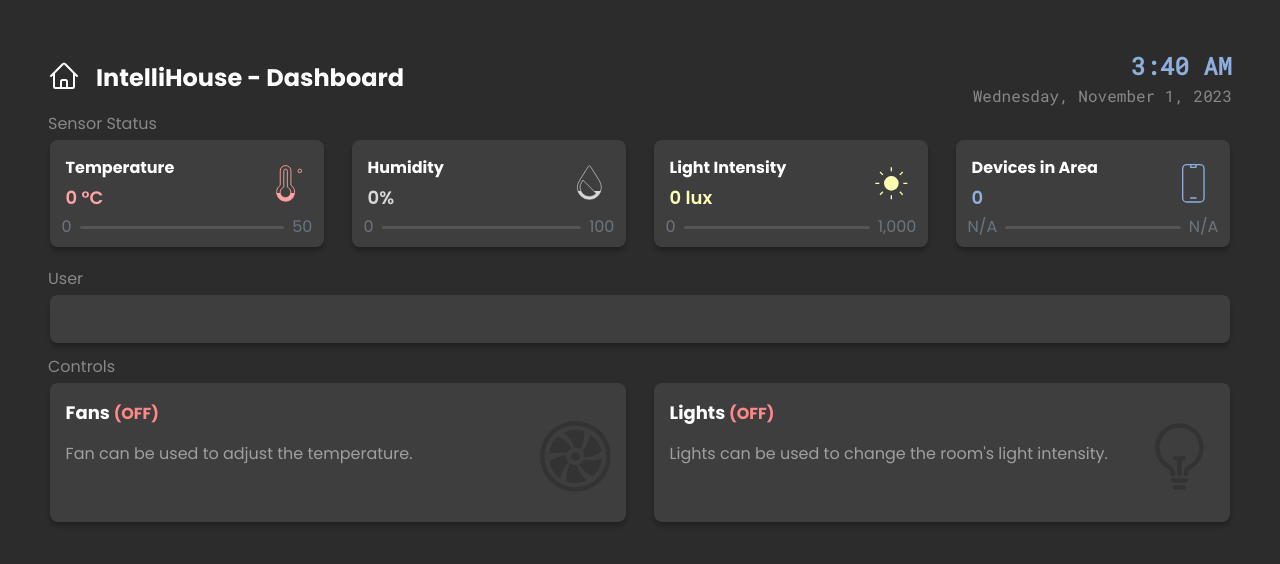
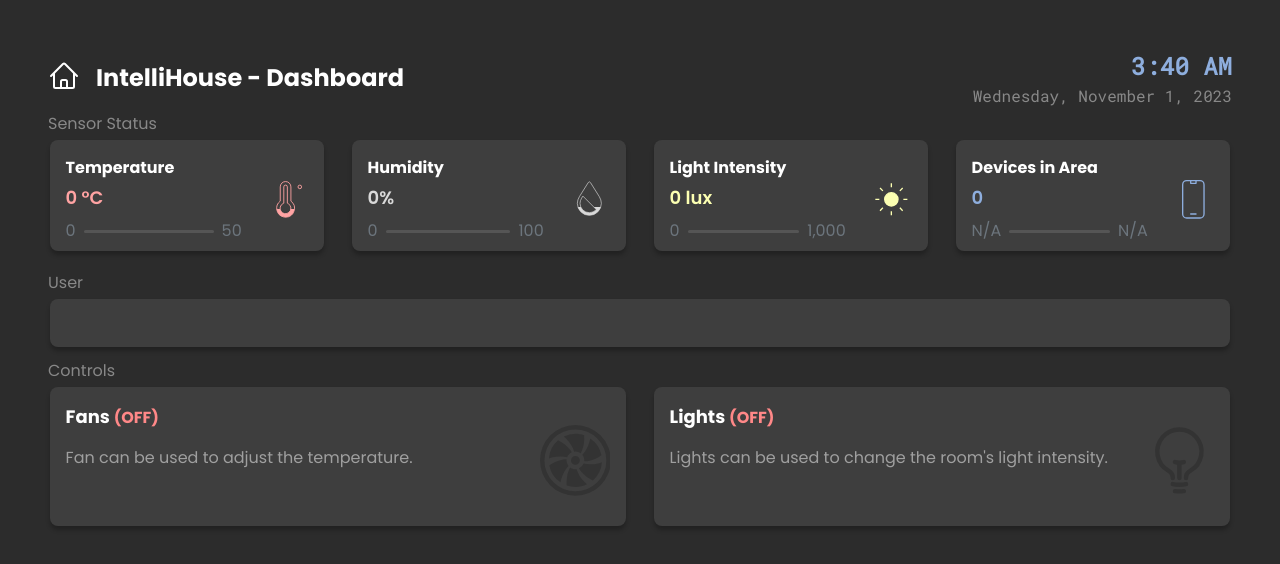
Before and after one commit to Jxl-s/iot-dashboard, a plain HTML site: page static/index.html in a window 1280 px wide. Drawn offline with nearby package versions, Linux system fonts and the light colour scheme; no server answers.

Commit message:
more compact % bar

```diff
--- a/static/index.html
+++ b/static/index.html
@@ -50,6 +50,15 @@
                         <div class="lg-card-highlight" style="color: #ffa3a3;">
                             <span id="sensor-temp-val">0</span> °C
                         </div>
+                        <div class="mt-2 d-flex align-items-center">
+                            <span class="text-secondary">0</span>
+                            <div class="w-100 rounded sensor-bar-back mx-2">
+                                <div id="bar_temp" style="width: 0%; background-color: #ffa3a3aa;"
+                                    class="rounded h-100">
+                                </div>
+                            </div>
+                            <span class="text-secondary">50</span>
+                        </div>
                     </div>
                     <div class="col-0 col-lg-3 d-none d-lg-block justify-content-center align-items-center">
                         <svg xmlns="http://www.w3.org/2000/svg" fill="none" viewBox="0 0 24 24" stroke-width="0.5"
@@ -67,15 +76,6 @@
                             <circle cx="19" cy="5" r="1" fill="none" />
                         </svg>
                     </div>
-
-                    <div class="px-2 mt-1 d-flex align-items-center">
-                        <span class="text-secondary">0</span>
-                        <div class="w-100 rounded sensor-bar-back mx-2">
-                            <div id="bar_temp" style="width: 0%; background-color: #ffa3a3aa;" class="rounded h-100">
-                            </div>
-                        </div>
-                        <span class="text-secondary">50</span>
-                    </div>
                 </div>
 
             </div>
@@ -85,6 +85,15 @@
                         <p class="lg-card-smtitle">Humidity</p>
                         <div class="lg-card-highlight" style="color: #d8d8d8;">
                             <span id="sensor-hum-val">0</span>%
+                        </div>
+
+                        <div class="mt-2 d-flex align-items-center">
+                            <span class="text-secondary">0</span>
+                            <div class="w-100 rounded sensor-bar-back mx-2">
+                                <div id="bar_hum" style="width: 0%; background-color: #d8d8d8aa;" class="rounded h-100">
+                                </div>
+                            </div>
+                            <span class="text-secondary">100</span>
                         </div>
                     </div>
                     <div class="col-0 col-lg-3 d-none d-lg-block justify-content-center align-items-center">
@@ -102,15 +111,6 @@
                                 fill="url(#gradient_hum)" />
                         </svg>
                     </div>
-
-                    <div class="px-2 mt-1 d-flex align-items-center">
-                        <span class="text-secondary">0</span>
-                        <div class="w-100 rounded sensor-bar-back mx-2">
-                            <div id="bar_hum" style="width: 0%; background-color: #d8d8d8aa;" class="rounded h-100">
-                            </div>
-                        </div>
-                        <span class="text-secondary">100</span>
-                    </div>
                 </div>
             </div>
             <div class="col-12 col-lg-3">
@@ -119,6 +119,15 @@
                         <p class="lg-card-smtitle">Light Intensity</p>
                         <div class="lg-card-highlight" style="color: #fcffb2">
                             <span id="sensor-light-val">0</span> lux
+                        </div>
+                        <div class="mt-2 d-flex align-items-center">
+                            <span class="text-secondary">0</span>
+                            <div class="w-100 rounded sensor-bar-back mx-2">
+                                <div id="bar_light" style="width: 0%; background-color: #fcffb2aa;"
+                                    class="rounded h-100">
+                                </div>
+                            </div>
+                            <span class="text-secondary">1,000</span>
                         </div>
                     </div>
                     <div class="col-0 col-lg-3 d-none d-lg-block justify-content-center align-items-center">
@@ -137,15 +146,6 @@
                                 fill="url(#gradient_light)" />
                         </svg>
                     </div>
-
-                    <div class="px-2 mt-1 d-flex align-items-center">
-                        <span class="text-secondary">0</span>
-                        <div class="w-100 rounded sensor-bar-back mx-2">
-                            <div id="bar_light" style="width: 0%; background-color: #fcffb2aa;" class="rounded h-100">
-                            </div>
-                        </div>
-                        <span class="text-secondary">1,000</span>
-                    </div>
                 </div>
             </div>
             <div class="col-12 col-lg-3">
@@ -155,6 +155,13 @@
                         <div class="lg-card-highlight">
                             <span id="sensor-devices-val">0</span>
                         </div>
+
+                        <div class="mt-2 d-flex align-items-center">
+                            <span class="text-secondary">N/A</span>
+                            <div class="w-100 rounded sensor-bar-back mx-2">
+                            </div>
+                            <span class="text-secondary">N/A</span>
+                        </div>
                     </div>
                     <div class="col-0 col-lg-3 d-none d-lg-block justify-content-center align-items-center">
                         <svg xmlns="http://www.w3.org/2000/svg" fill="none" viewBox="0 0 24 24" stroke-width="0.75"
@@ -162,13 +169,6 @@
                             <path stroke-linecap="round" stroke-linejoin="round"
                                 d="M10.5 1.5H8.25A2.25 2.25 0 006 3.75v16.5a2.25 2.25 0 002.25 2.25h7.5A2.25 2.25 0 0018 20.25V3.75a2.25 2.25 0 00-2.25-2.25H13.5m-3 0V3h3V1.5m-3 0h3m-3 18.75h3" />
                         </svg>
-                    </div>
-
-                    <div class="px-2 mt-1 d-flex align-items-center">
-                        <span class="text-secondary">N/A</span>
-                        <div class="w-100 rounded sensor-bar-back mx-2">
-                        </div>
-                        <span class="text-secondary">N/A</span>
                     </div>
 
                 </div>
```
